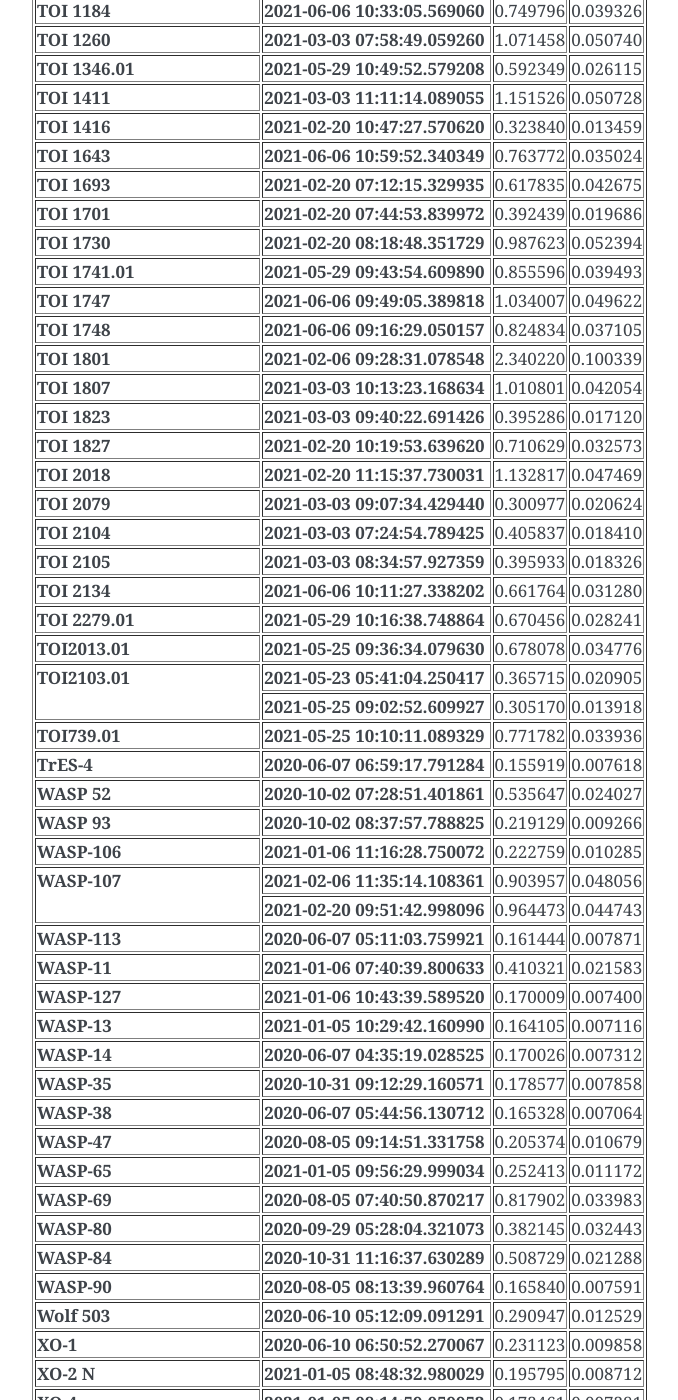
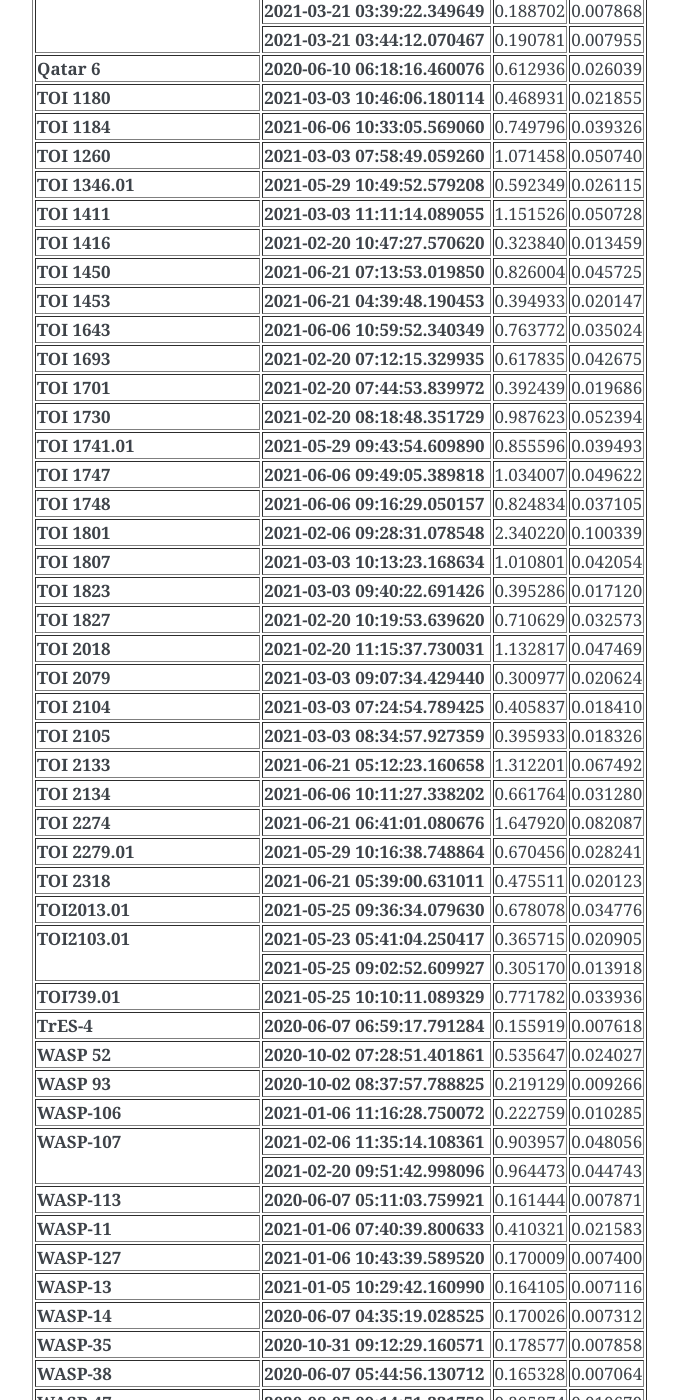
Before and after one commit to bmorris3/owls, a Sphinx documentation site: the page built from docs/owls/sindices.rst, in a window 1280 px wide and 1400 px high, scrolled down 4138 px. Shown: the whole window, without its empty margins (388-1066 px from the left). Built offline with Sphinx 7.4.7, drawn with Linux system fonts in a browser that asks for light colours; the version number could not be read and is left out; some of the changed text lies outside the part shown.

Commit message:
update from June 21 observing

```diff
--- a/docs/owls/sindices.rst
+++ b/docs/owls/sindices.rst
@@ -172,6 +172,12 @@
               <th>2021-05-29 09:00:31.990452</th>
               <td>0.818405</td>
               <td>0.043894</td>
+            </tr>
+            <tr>
+              <th>GJ 699</th>
+              <th>2021-06-21 06:07:59.939058</th>
+              <td>0.952527</td>
+              <td>0.041562</td>
             </tr>
             <tr>
               <th rowspan="2" valign="top">GJ649</th>
@@ -364,6 +370,24 @@
               <th>2020-10-02 09:33:55.250477</th>
               <td>0.158136</td>
               <td>0.006784</td>
+            </tr>
+            <tr>
+              <th>HD 178428</th>
+              <th>2021-06-21 08:12:38.830176</th>
+              <td>0.158845</td>
+              <td>0.006855</td>
+            </tr>
+            <tr>
+              <th>HD 182572</th>
+              <th>2021-06-21 08:18:29.011097</th>
+              <td>0.145069</td>
+              <td>0.006308</td>
+            </tr>
+            <tr>
+              <th>HD 187013</th>
+              <th>2021-06-21 07:49:48.570258</th>
+              <td>0.158824</td>
+              <td>0.008071</td>
             </tr>
             <tr>
               <th rowspan="2" valign="top">HD 189733</th>
@@ -843,6 +867,18 @@
               <td>0.013459</td>
             </tr>
             <tr>
+              <th>TOI 1450</th>
+              <th>2021-06-21 07:13:53.019850</th>
+              <td>0.826004</td>
+              <td>0.045725</td>
+            </tr>
+            <tr>
+              <th>TOI 1453</th>
+              <th>2021-06-21 04:39:48.190453</th>
+              <td>0.394933</td>
+              <td>0.020147</td>
+            </tr>
+            <tr>
               <th>TOI 1643</th>
               <th>2021-06-06 10:59:52.340349</th>
               <td>0.763772</td>
@@ -933,16 +969,34 @@
               <td>0.018326</td>
             </tr>
             <tr>
+              <th>TOI 2133</th>
+              <th>2021-06-21 05:12:23.160658</th>
+              <td>1.312201</td>
+              <td>0.067492</td>
+            </tr>
+            <tr>
               <th>TOI 2134</th>
               <th>2021-06-06 10:11:27.338202</th>
               <td>0.661764</td>
               <td>0.031280</td>
             </tr>
             <tr>
+              <th>TOI 2274</th>
+              <th>2021-06-21 06:41:01.080676</th>
+              <td>1.647920</td>
+              <td>0.082087</td>
+            </tr>
+            <tr>
               <th>TOI 2279.01</th>
               <th>2021-05-29 10:16:38.748864</th>
               <td>0.670456</td>
               <td>0.028241</td>
+            </tr>
+            <tr>
+              <th>TOI 2318</th>
+              <th>2021-06-21 05:39:00.631011</th>
+              <td>0.475511</td>
+              <td>0.020123</td>
             </tr>
             <tr>
               <th>TOI2013.01</th>
```
